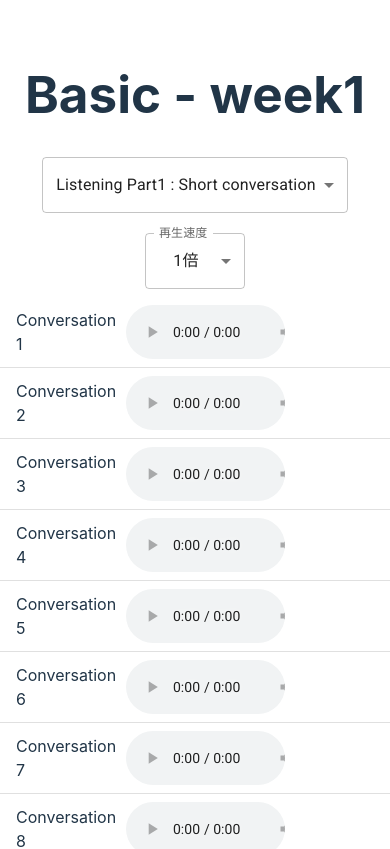
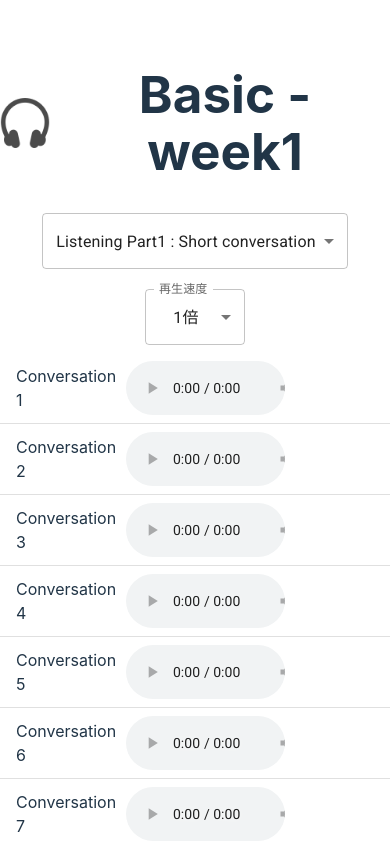
Before and after one commit to shunyokota/class_demo, a React (Vite) app: page /audio/1/1 in a window 390 px wide. Shown: the top 849 px of the page. Built offline with nearby package versions, Linux system fonts and the light colour scheme.

Commit message:
headphone画像

```diff
--- a/src/CsvDisplay.tsx
+++ b/src/CsvDisplay.tsx
@@ -6,6 +6,7 @@ import Audio from "./entities/Audio.ts";
 import {Box, FormControl, InputLabel, MenuItem, Select} from "@mui/material";
 import CsvRow from "./entities/CsvRow.ts";
 import {useParams, useNavigate} from "react-router-dom";
+import headphoneImage  from "./assets/headphone.png";
 
 
 interface Props {
@@ -61,7 +62,10 @@ const CsvDisplay: React.FC<Props> = ({ csvRows }) => {
 
     return (
         <div>
-            <h1>Basic - week{week}</h1>
+            <h1 style={{display: "flex", gap: "10px", justifyContent: "center", alignItems: "center"}}>
+                <img src={headphoneImage} alt="headphone" style={{width: "50px"}}/>
+                Basic - week{week}
+            </h1>
             <Box marginBottom="20px">
                 <FormControl sx={{ minWidth: "100px;"}}>
                     <Select
```
Also changed, not shown: src/assets/headphone.png (added).
